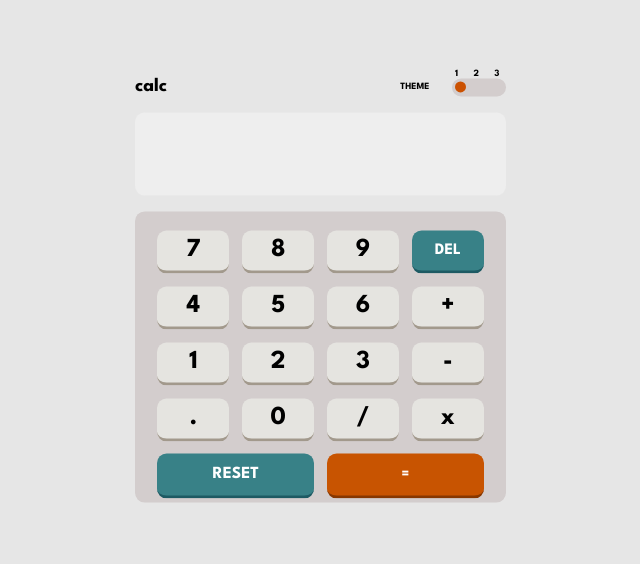
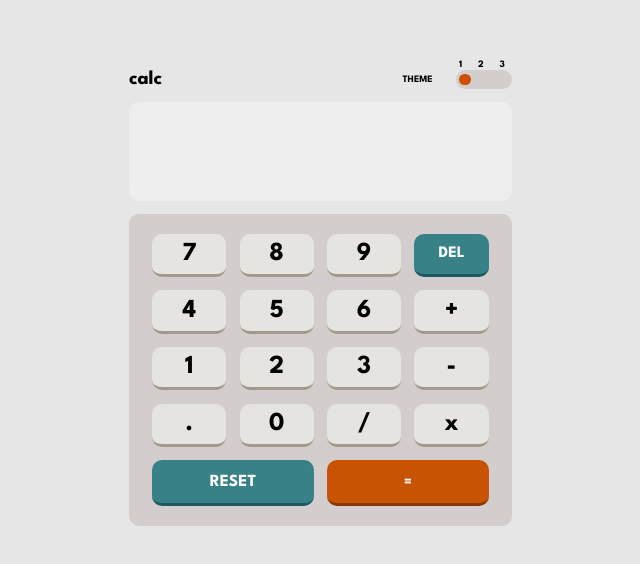
Before and after one commit to UserAhmad2001/Calculator_App, a website: page index.html in a window 1280 px wide. Shown: the part 102-666 px from the top of the page, without its empty margins (313-953 px from the left). Drawn offline with Linux system fonts and the light colour scheme.

Commit message:
fixed some sizing bug

```diff
--- a/scss/style.scss
+++ b/scss/style.scss
@@ -7,13 +7,20 @@
     padding: 0;
     font-family: 'League Spartan', 'Franklin Gothic Medium', 'Arial Narrow', Arial, sans-serif;
     font-weight: 700;
-    font-size: 32px;
     color: white;
+}
+:root{
+    font-size: 33px;
 }
 
 body,html{
     width: 100%;
     height: 100%;
+}
+body{
+    display: flex;
+    align-items: center;
+    justify-content: center;
 }
 
 
@@ -21,11 +28,7 @@ body,html{
 .container{
     display: grid;
     grid-template-columns: repeat(4, minmax(2rem,2.9rem));
-    position: absolute;
-    left: 50%;
-    top: 50%;
-    transform: translate(-50%, -50%);
-    row-gap: .5rem;
+    row-gap: .4rem;
     width: 70%;
     max-width: 12rem;
 
@@ -62,7 +65,7 @@ body,html{
     .number-input{
         grid-column: 1 / 5;
         border-radius: .3rem;
-        padding: .6rem .7rem;
+        padding: .8rem .7rem;
         font-size: 1.5rem;
         text-align: right;
         border: none;
@@ -76,7 +79,7 @@ body,html{
         padding: .6rem .7rem;
         gap: .4rem;
         border-radius: .3rem;
-        height: 95%;
+        height: 100%;
 
         .btn{
             cursor: pointer;
```
Also changed, not shown: assets/style.css, 1 other file.
